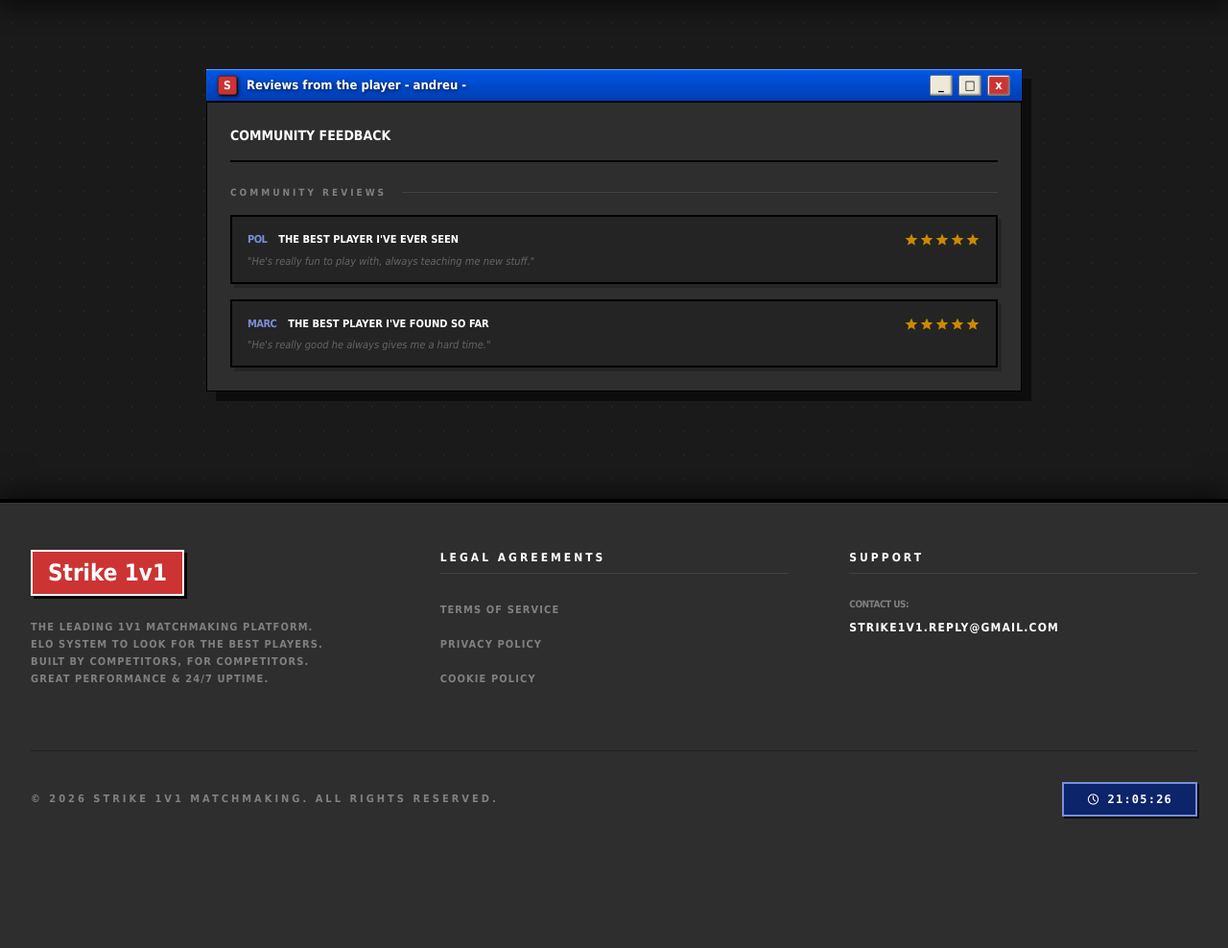
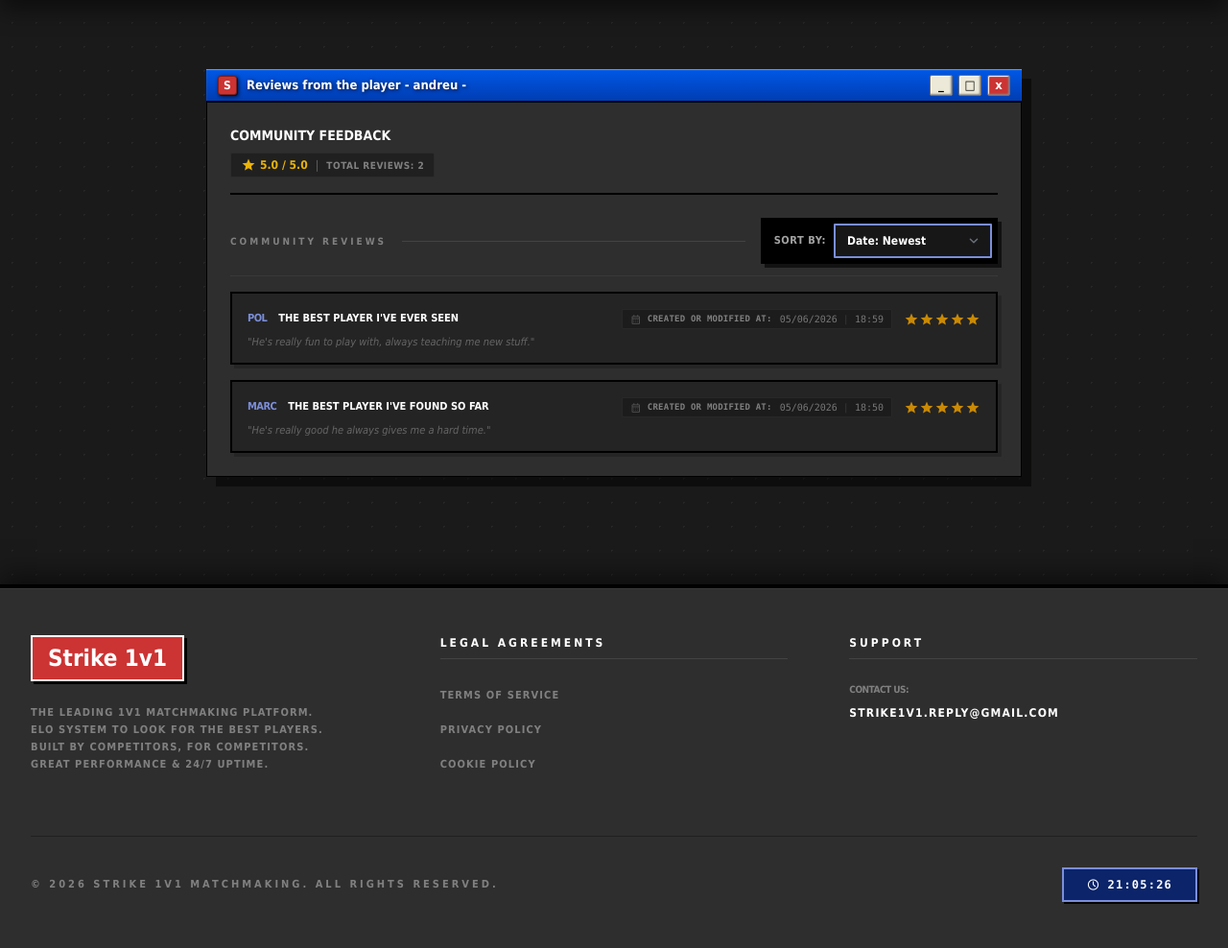
Before and after one commit to MarcPujolUNI/Strike1v1, a Django app: page /reviews/andreu/ in a window 1280 px wide. Shown: the part 64-1052 px from the top of the page at 96% size. Before the commit the page ends 917 px from the top, so only its background shows below. Run offline with Django 5.2, Linux system fonts and the light colour scheme; data comes from the database, SQL or seed files in the repository; some libraries are stand-ins or nearby versions.

Commit message:
feat(reviews): added time review created and sort button.
- Added a button to sort the reviews by date or star number.
- Added the time the review was created.
- Added average rating and number of reviews at user page.

```diff
--- a/templates/pages/reviews_list.html
+++ b/templates/pages/reviews_list.html
@@ -18,16 +18,35 @@
 
         <div class="bg-card-dark border-x border-b border-black p-6">
 
-            <div class="flex justify-between items-center mb-6 border-b-2 border-black pb-4">
-                <div class="flex flex-col">
+            <div class="flex flex-col sm:flex-row justify-between items-start sm:items-center gap-4 mb-6 border-b-2 border-black pb-4">
+                <div class="flex flex-col gap-1">
                     <span class="text-white font-black text-sm uppercase">
                         {% if other_reviews.paginator.count > 0 or my_review  %}Community Feedback{% else %}Community Feedback - No reviews yet{% endif %}
                     </span>
+
+                    {% if target_user.total_reviews_count > 0 %}
+                        <div class="flex items-center gap-2 mt-1 bg-black/30 border border-white/5 px-2.5 py-1 rounded-[2px] w-fit">
+                            <span class="text-yellow-500 font-black text-xs flex items-center gap-1">
+                                <span class="material-symbols-outlined text-[16px]" style="font-variation-settings: 'FILL' 1;">star</span>
+                                {{ target_user.avg_rating }} / 5.0
+                            </span>
+                            <span class="text-white/30 text-xs">|</span>
+                            <span class="text-footer-text text-[10px] font-bold uppercase tracking-wider">
+                                Total Reviews: {{ target_user.total_reviews_count }}
+                            </span>
+                        </div>
+                    {% else %}
+                        <div class="flex items-center mt-1 bg-black/20 border border-white/5 px-2.5 py-1 rounded-[2px] w-fit">
+                            <span class="text-footer-text text-[10px] font-black uppercase tracking-widest opacity-60">
+                                0 Reviews Registered
+                            </span>
+                        </div>
+                    {% endif %}
                 </div>
 
                 {% if user.is_authenticated and user != target_user and not my_review %}
                     <button onclick="document.getElementById('review-form-container').classList.toggle('hidden')"
-                            class="xp-btn xp-btn-blue px-6 py-2 text-[10px] font-black uppercase shadow-[3px_3px_0px_#000]">
+                            class="xp-btn xp-btn-blue min-w-[160px] px-4 py-2 text-[10px] font-black uppercase shadow-[3px_3px_0px_#000] shrink-0 text-center">
                         + WRITE A REVIEW
                     </button>
                 {% endif %}
@@ -87,7 +106,7 @@
 
                     <div class="group relative bg-main-dark border-2 border-xp-blue-border p-5 transition-all hover:bg-black/50 cursor-pointer shadow-[5px_5px_0px_rgba(0,88,230,0.2)]"
                          onclick="window.location='{% url 'web:review_detail' target_user.username my_review.review_id %}'">
-                        <div class="flex justify-between items-center">
+                        <div class="flex justify-between items-center flex-wrap gap-4 sm:gap-0">
                             <div class="flex items-center gap-4">
                                 <div class="w-12 h-12 bg-black border border-white/20 shrink-0 overflow-hidden">
                                     {% if my_review.reviewer.user_image %}
@@ -103,16 +122,29 @@
                                     <div class="text-white font-black text-sm uppercase tracking-tight">{{ my_review.title }}</div>
                                     <div class="flex text-yellow-500 gap-1 items-center">
                                         {% for i in "12345" %}
-                                            <span class="material-symbols-outlined text-2xl !leading-none flex items-center"
-                                                  style="font-variation-settings: 'FILL' {% if forloop.counter <= my_review.rating %}1{% else %}0{% endif %};">
-                                                star
-                                            </span>
+                                            {% if forloop.counter <= my_review.rating %}
+                                                <span class="material-symbols-outlined text-2xl !leading-none flex items-center" style="font-variation-settings: 'FILL' 1;">star</span>
+                                            {% endif %}
                                         {% endfor %}
                                     </div>
                                 </div>
                             </div>
+
+                            <div class="flex items-center gap-3 ml-auto sm:ml-0">
+                                <!-- AÑADIDO: Bloque de hora y fecha para tu propia review -->
+                                {% if my_review.last_modified %}
+                                    <div class="text-[10px] font-mono text-white/40 group-hover:text-white/60 transition-colors flex items-center gap-1.5 bg-black/20 px-2 py-0.5 border border-white/5 rounded-[2px]">
+                                        <span class="material-symbols-outlined text-[12px] opacity-60">calendar_month</span>
+                                        <span class="font-bold tracking-wide text-[9px] uppercase mr-0.5 text-footer-text">Created or modified at:</span>
+                                        <span>{{ my_review.last_modified|date:"d/m/Y" }}</span>
+                                        <span class="opacity-30">|</span>
+                                        <span>{{ my_review.last_modified|time:"H:i" }}</span>
+                                    </div>
+                                {% endif %}
+
                                 <div class="bg-xp-blue/20 px-3 py-1 border border-xp-blue-border text-xp-blue-border text-[9px] font-black uppercase group-hover:bg-xp-blue group-hover:text-white transition-colors shrink-0">
                                     Edit Review
+                                </div>
                             </div>
                         </div>
                         <div class="mt-4 pt-4 border-t border-white/5">
@@ -124,36 +156,59 @@
             {% endif %}
 
             <div class="space-y-4">
-                <div class="flex items-center gap-4 mb-4">
-                    <span class="text-footer-text text-[10px] font-black uppercase tracking-[3px]">Community reviews</span>
-                    <div class="h-[1px] flex-grow bg-white/10"></div>
+                <div class="flex flex-col sm:flex-row justify-between items-start sm:items-center gap-4 mb-4 pb-3 border-b border-white/5">
+                    <div class="flex items-center gap-4 flex-grow">
+                        <span class="text-footer-text text-[10px] font-black uppercase tracking-[3px] whitespace-nowrap">Community reviews</span>
+                        <div class="h-[1px] flex-grow bg-white/10 hidden sm:block"></div>
+                    </div>
+
+                    <form method="GET" id="sort-form" class="flex items-center self-end sm:self-auto border-2 border-black bg-black p-1 shadow-[4px_4px_0px_rgba(0,0,0,0.6)]">
+                        <span class="text-[11px] font-bold text-neutral-400 px-2 tracking-wider select-none uppercase font-tahoma">SORT BY:</span>
+                        <select name="sort" onchange="document.getElementById('sort-form').submit();" class="bg-neutral-900 text-white font-bold text-[12px] px-3 py-1 border-2 border-xp-blue-border focus:outline-none cursor-pointer rounded-[1px] hover:bg-neutral-800 transition-colors min-w-[165px]">
+                            <option value="date_desc" {% if current_sort == 'date_desc' %}selected{% endif %}>Date: Newest</option>
+                            <option value="date_asc" {% if current_sort == 'date_asc' %}selected{% endif %}>Date: Oldest</option>
+                            <option value="stars_desc" {% if current_sort == 'stars_desc' %}selected{% endif %}>Stars: High to Low</option>
+                            <option value="stars_asc" {% if current_sort == 'stars_asc' %}selected{% endif %}>Stars: Low to High</option>
+                        </select>
+                    </form>
                 </div>
 
                 {% for r in other_reviews %}
                     <div class="group border-2 border-black bg-main-dark/50 p-4 hover:border-xp-blue-border hover:bg-black/40 transition-all cursor-pointer relative shadow-[4px_4px_0px_rgba(0,0,0,0.2)]"
                          onclick="window.location='{% url 'web:review_detail' target_user.username r.review_id %}'">
-                        <div class="flex justify-between items-center mb-2">
+                        <div class="flex justify-between items-start sm:items-center mb-2 flex-col sm:flex-row gap-2 sm:gap-0">
                             <div class="flex items-center gap-3">
                                 <span class="text-xp-blue-border font-black text-[11px] uppercase tracking-tighter">{{ r.reviewer.username }}</span>
                                 <span class="text-white font-bold text-[11px] uppercase">{{ r.title }}</span>
                             </div>
+
+                            <div class="flex items-center gap-3 self-end sm:self-auto">
+                                {% if r.last_modified %}
+                                    <div class="text-[10px] font-mono text-white/40 group-hover:text-white/60 transition-colors flex items-center gap-1.5 bg-black/20 px-2 py-0.5 border border-white/5 rounded-[2px]">
+                                        <span class="material-symbols-outlined text-[12px] opacity-60">calendar_month</span>
+                                        <span class="font-bold tracking-wide text-[9px] uppercase mr-0.5 text-footer-text">Created or modified at:</span>
+                                        <span>{{ r.last_modified|date:"d/m/Y" }}</span>
+                                        <span class="opacity-30">|</span>
+                                        <span>{{ r.last_modified|time:"H:i" }}</span>
+                                    </div>
+                                {% endif %}
+
                                 <div class="flex text-yellow-600 items-center">
                                     {% for i in "12345" %}
                                         {% if forloop.counter <= r.rating %}
-                                        <span class="material-symbols-outlined text-[16px] !leading-none flex items-center"
-                                              style="font-variation-settings: 'FILL' 1;">star</span>
+                                            <span class="material-symbols-outlined text-[16px] !leading-none flex items-center" style="font-variation-settings: 'FILL' 1;">star</span>
                                         {% endif %}
                                     {% endfor %}
                                 </div>
                             </div>
-                        <p class="text-footer-text text-[11px] italic line-clamp-1 opacity-70 group-hover:opacity-100 leading-none">
+                        </div>
+                        <p class="text-footer-text text-[11px] italic line-clamp-1 opacity-70 group-hover:opacity-100 leading-none mt-1 sm:mt-0">
                             "{{ r.description }}"</p>
                     </div>
                 {% empty %}
                     {% if not my_review %}
                         <div class="py-20 text-center border-2 border-dashed border-white/5">
-                            <p class="text-footer-text text-[10px] font-black uppercase tracking-[4px]">No reviews found
-                                for this player.</p>
+                            <p class="text-footer-text text-[10px] font-black uppercase tracking-[4px]">No reviews found for this player.</p>
                         </div>
                     {% endif %}
                 {% endfor %}
@@ -169,7 +224,7 @@
                         <div class="flex items-center gap-3">
                             <div class="flex gap-1">
                                 {% if other_reviews.has_previous %}
-                                    <a href="?page={{ other_reviews.previous_page_number }}"
+                                    <a href="?page={{ other_reviews.previous_page_number }}&sort={{ current_sort }}"
                                        class="xp-btn xp-btn-blue w-8 h-8 flex items-center justify-center p-0 shadow-[2px_2px_0px_#000] no-underline">
                                         <span class="material-symbols-outlined text-sm">chevron_left</span>
                                     </a>
@@ -180,7 +235,7 @@
                                 {% endif %}
 
                                 {% if other_reviews.has_next %}
-                                    <a href="?page={{ other_reviews.next_page_number }}"
+                                    <a href="?page={{ other_reviews.next_page_number }}&sort={{ current_sort }}"
                                        class="xp-btn xp-btn-blue w-8 h-8 flex items-center justify-center p-0 shadow-[2px_2px_0px_#000] no-underline">
                                         <span class="material-symbols-outlined text-sm">chevron_right</span>
                                     </a>
--- a/web/views.py
+++ b/web/views.py
@@ -3,15 +3,13 @@ from django.shortcuts import render, redirect, get_object_or_404, reverse
 from .models import CounterUser, Country, Match, WebUser, Review
 from django.urls import reverse_lazy
 from django.views.generic import CreateView
-from web.forms import SignUpForm, UserProfileForm
 from django.contrib.auth import update_session_auth_hash, logout
-from web.forms import SignUpForm, UserProfileForm, ReviewForm
-from django.contrib.auth import update_session_auth_hash
 from django.contrib.auth.forms import PasswordChangeForm
 from django.contrib import messages
 from django.core.paginator import Paginator
 from django.db.models import Q
 from django.http import JsonResponse
+from web.forms import SignUpForm, UserProfileForm, ReviewForm
 
 
 class SignUpView(CreateView):
@@ -159,7 +157,19 @@ def user_reviews_list(request, username):
     else:
         form = ReviewForm(instance=my_review)
 
-    all_other_reviews = Review.objects.filter(reviewee=target_user).order_by('-review_id')
+    sort_param = request.GET.get('sort', 'date_desc')
+
+    if sort_param == 'date_asc':
+        order_by_criteria = ['last_modified', 'review_id']
+    elif sort_param == 'stars_desc':
+        order_by_criteria = ['-rating', '-last_modified', '-review_id']
+    elif sort_param == 'stars_asc':
+        order_by_criteria = ['rating', '-last_modified', '-review_id']
+    else:
+        order_by_criteria = ['-last_modified', '-review_id']
+
+    all_other_reviews = Review.objects.filter(reviewee=target_user).order_by(*order_by_criteria)
+
     if request.user.is_authenticated:
         all_other_reviews = all_other_reviews.exclude(reviewer=request.user)
 
@@ -172,6 +182,7 @@ def user_reviews_list(request, username):
         'my_review': my_review,
         'form': form,
         'other_reviews': other_reviews_page,
+        'current_sort': sort_param,
     })
 
 
```
Also changed, not shown: templates/pages/review_detail.html (+12 -1 lines), web/models.py (+10 -1 lines). Lines whose indentation alone changed are shown as unchanged.
